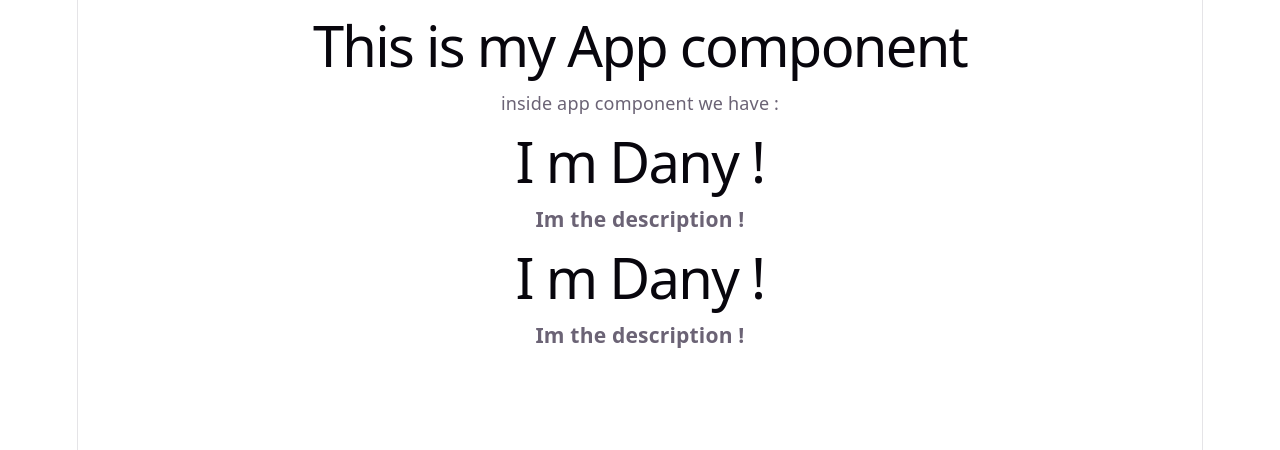
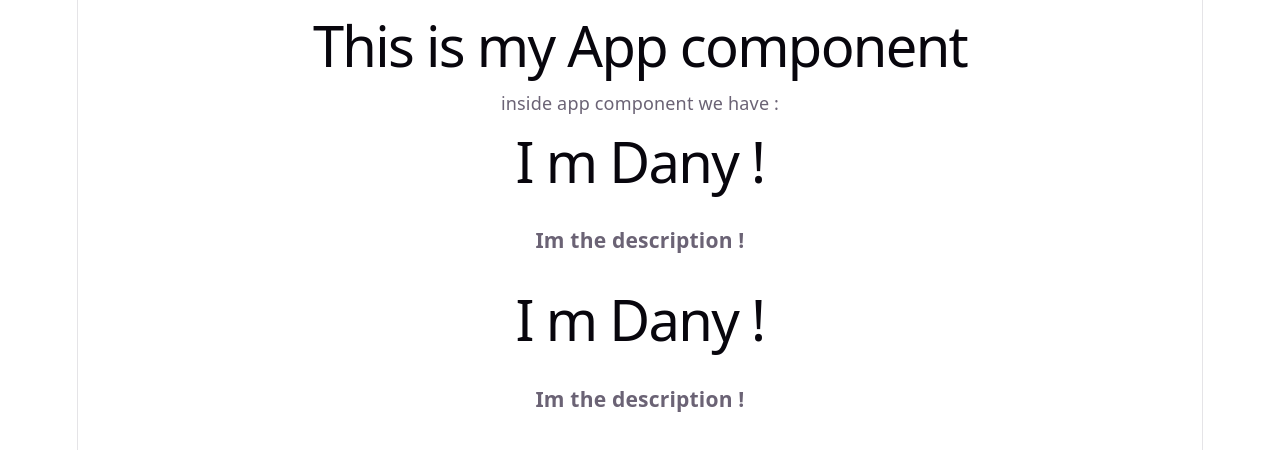
Before and after one commit to Dnyanesh-hub/DEFENSE, a React (Vite) app in the folder react/basic-react-app/: page / in a window 1280 px wide. Shown: the top 450 px of the page. Built offline with nearby package versions, Linux system fonts and the light colour scheme.

Commit message:
using react fragments to avoid extra nodes to the dom

```diff
--- a/react/basic-react-app/src/App.jsx
+++ b/react/basic-react-app/src/App.jsx
@@ -14,15 +14,18 @@ function App() {
   // return <button>hello world!</button>;
 
   return (
-    <div className="mainbox">
-      <h1>This is my App component </h1>
+    // <div className="mainbox">
+    <>
+     <h1>This is my App component </h1>
       <p>inside app component we have :</p>
       <Title></Title>
       <Description></Description>
       <Title></Title>
       <Description></Description>
+      </>
 
-    </div>
+
+    /* </div> */
   );
   // we cant use class attribute of html in jsx markup cuz class is special reserved keyword in js so class means
   // class in javascript it is neither attribute we can use alternative names like className but in camelCase format
```
